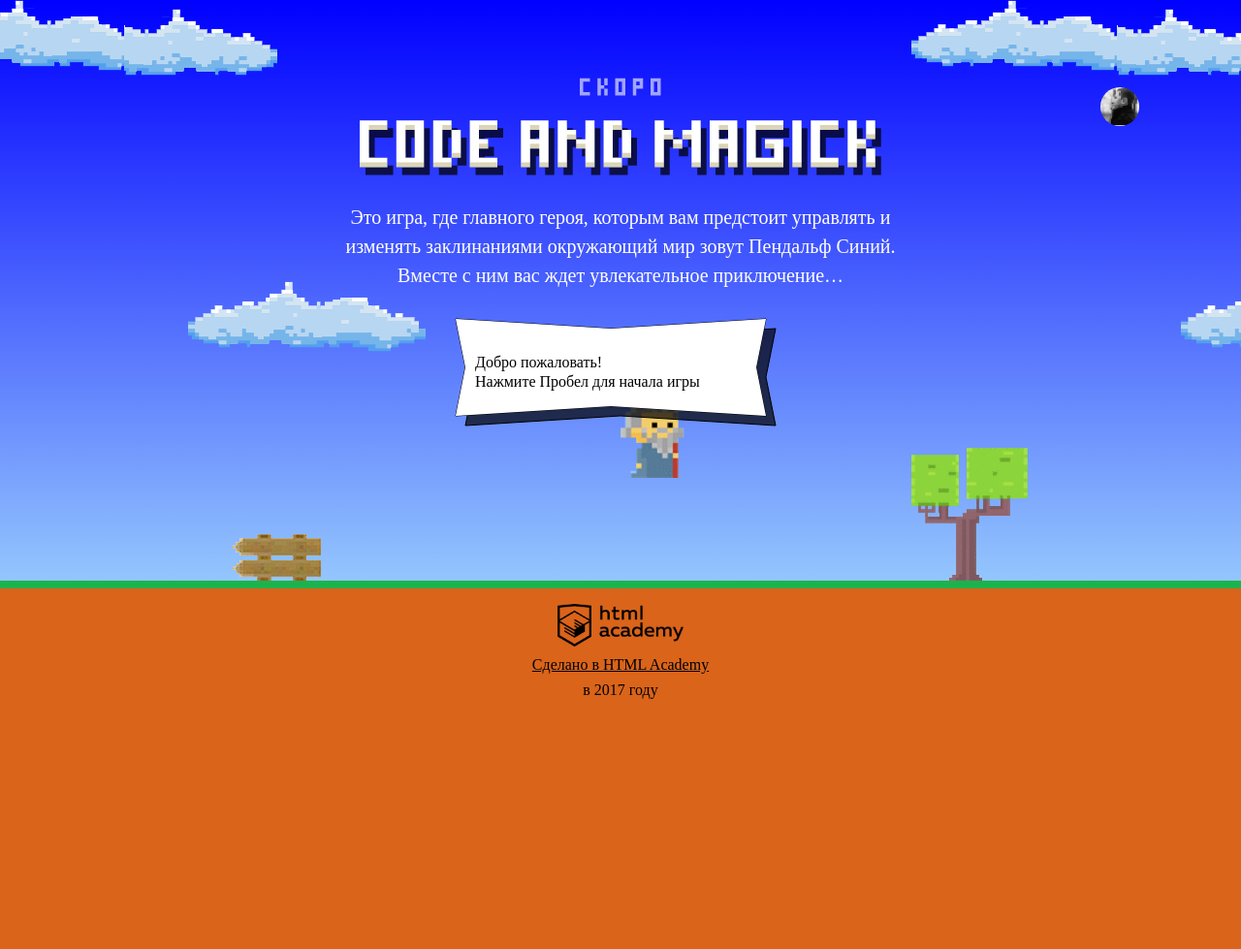
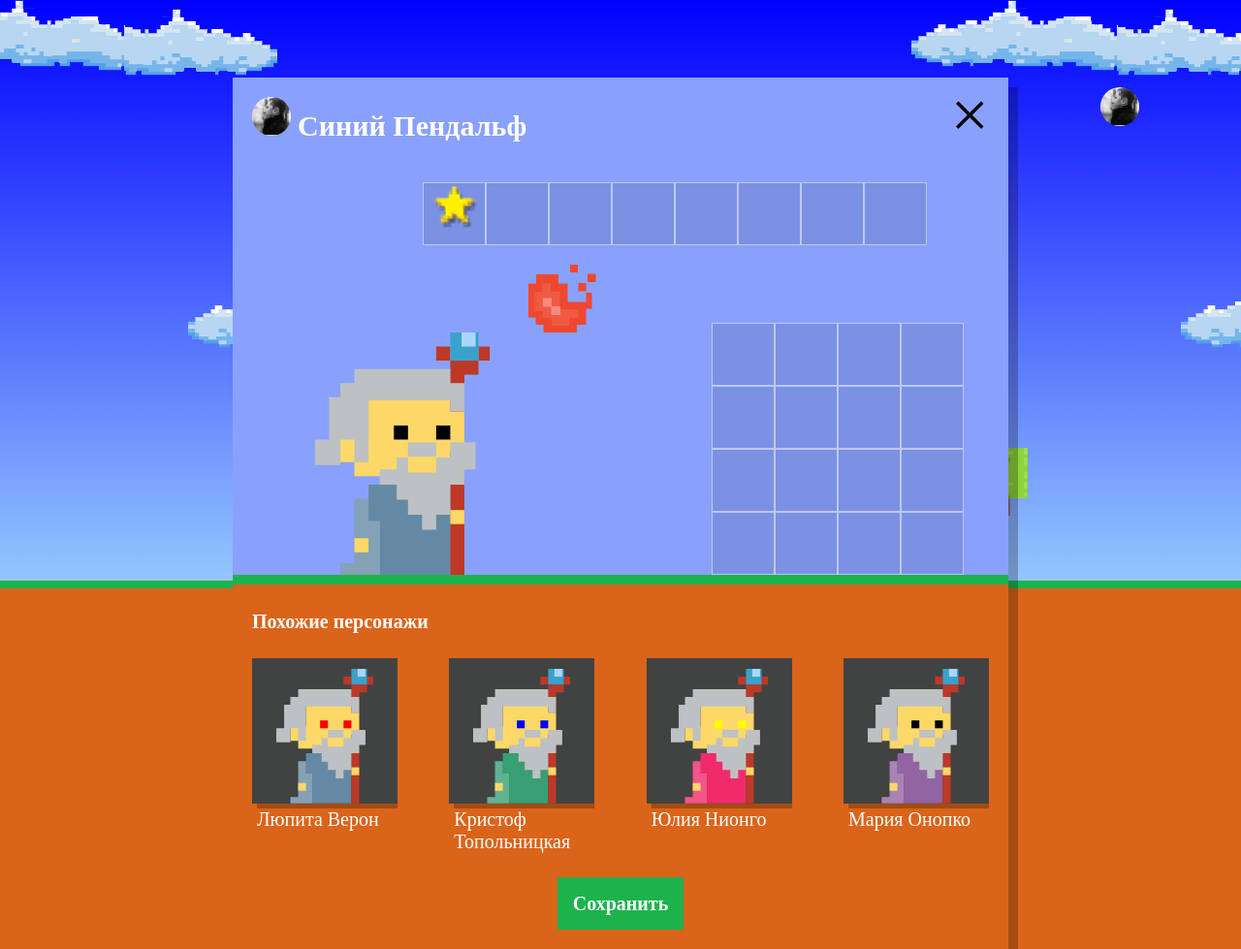
Before and after one commit to fluxet/424721-code-and-magick, a website: page index.html in a window 1280 px wide. Shown: the whole page at 97% size. Before the commit the page ends 800 px from the top, so only its background shows below. Drawn offline with Linux system fonts and the light colour scheme; a web font is replaced by a local one.

Commit message:
тема 3, задача 2, v1

```diff
--- a/index.html
+++ b/index.html
@@ -201,6 +201,7 @@
     return height / 3;
   }
 </script>
+<script src="js/setup.js"></script>
 <script src="js/stat.js"></script>
 <script src="js/game.js"></script>
 
--- /dev/null
+++ b/js/setup.js
@@ -0,0 +1,62 @@
+'use strict';
+
+var NAMES = ['Иван', 'Хуан Себастьян', 'Мария', 'Кристоф', 'Виктор', 'Юлия', 'Люпита', 'Вашингтон'];
+var SURNAMES = ['да Марья', 'Верон', 'Мирабелла', 'Вальц', 'Онопко', 'Топольницкая', 'Нионго', 'Ирвинг'];
+var COAT_COLORS = ['rgb(101, 137, 164)', 'rgb(241, 43, 107)', 'rgb(146, 100, 161)', 'rgb(56, 159, 117)', 'rgb(215, 210, 55)'];
+var EYES_COLORS = ['rgb(0,0,0)', 'rgb(255,0,0)', 'rgb(0,0,255)', 'rgb(255,255,0)', 'rgb(0,255,0)'];
+var WIZARD_NUMBER = 4;
+
+var getWizards = function (names, surnames, coats, eyes) {
+  var wizards = [];
+
+  var getRandomIndex = function (params) {
+    return Math.floor(Math.random() * (params.length - 1));
+  };
+
+  for (var i = 0; i < WIZARD_NUMBER; i++) {
+    var wizardParam = {};
+    var randomNameIndex = getRandomIndex(names);
+    var randomSurnameIndex = getRandomIndex(surnames);
+    var randomCoatIndex =  getRandomIndex(coats);
+    var randomEyeIndex = getRandomIndex(eyes);
+
+    wizardParam.name = names[randomNameIndex] + ' ' + surnames[randomSurnameIndex];
+    wizardParam.coatColor = coats[randomCoatIndex];
+    wizardParam.eyeColor = eyes[randomEyeIndex];
+    wizards[i] = wizardParam;
+
+    names.splice(randomNameIndex, 1);
+    surnames.splice(randomSurnameIndex, 1);
+    coats.splice(randomCoatIndex, 1);
+    eyes.splice(randomEyeIndex, 1);
+  };
+  return wizards;
+};
+
+var wizards = getWizards(NAMES, SURNAMES, COAT_COLORS, EYES_COLORS);
+
+var userDialog = document.querySelector('.setup');
+userDialog.classList.remove('hidden');
+
+var similarListElement = userDialog.querySelector('.setup-similar-list');
+
+var similarWizardTemplate = document.querySelector('#similar-wizard-template')
+    .content
+    .querySelector('.setup-similar-item');
+
+var renderWizard = function (wizard) {
+  var wizardElement = similarWizardTemplate.cloneNode(true);
+
+  wizardElement.querySelector('.setup-similar-label').textContent = wizard.name;
+  wizardElement.querySelector('.wizard-coat').style.fill = wizard.coatColor;
+  wizardElement.querySelector('.wizard-eyes').style.fill = wizard.eyeColor;
+  return wizardElement;
+};
+
+var fragment = document.createDocumentFragment();
+for (var i = 0; i < wizards.length; i++) {
+  fragment.appendChild(renderWizard(wizards[i]));
+};
+similarListElement.appendChild(fragment);
+
+userDialog.querySelector('.setup-similar').classList.remove('hidden');
```
